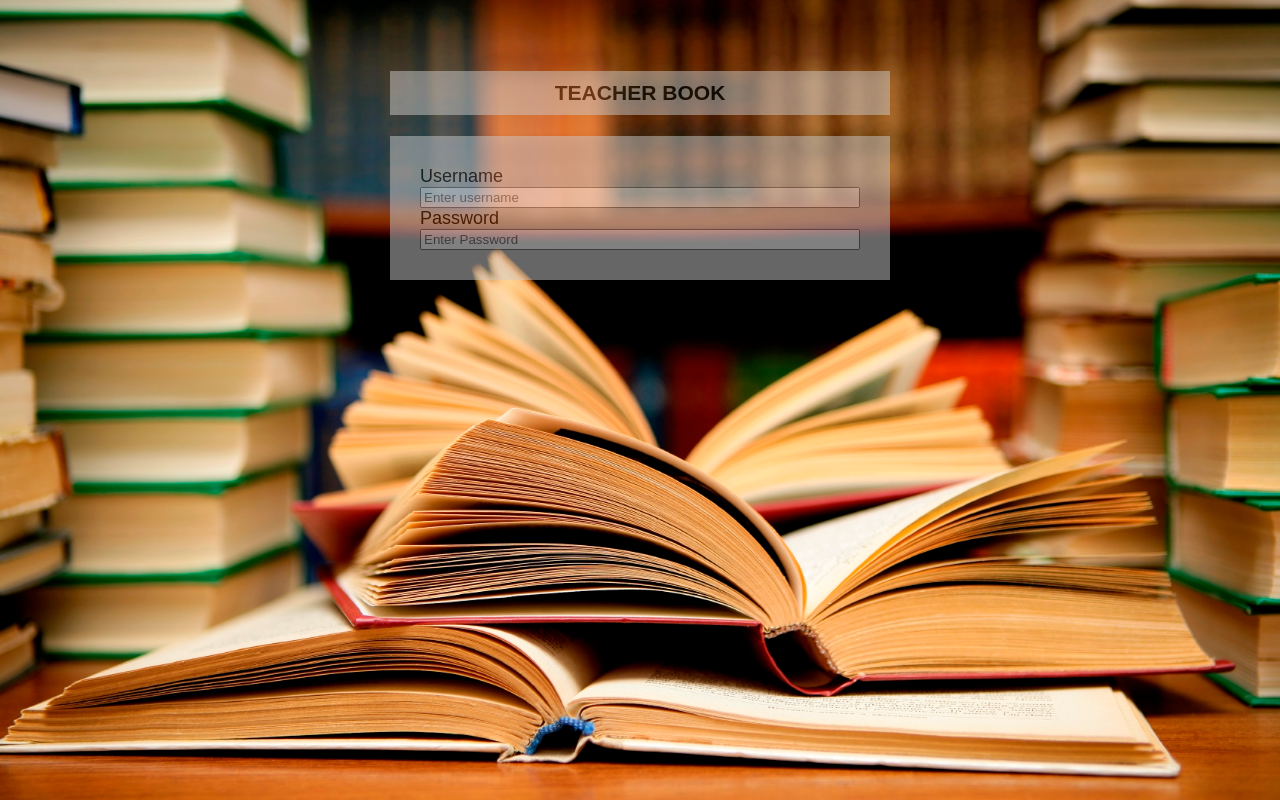
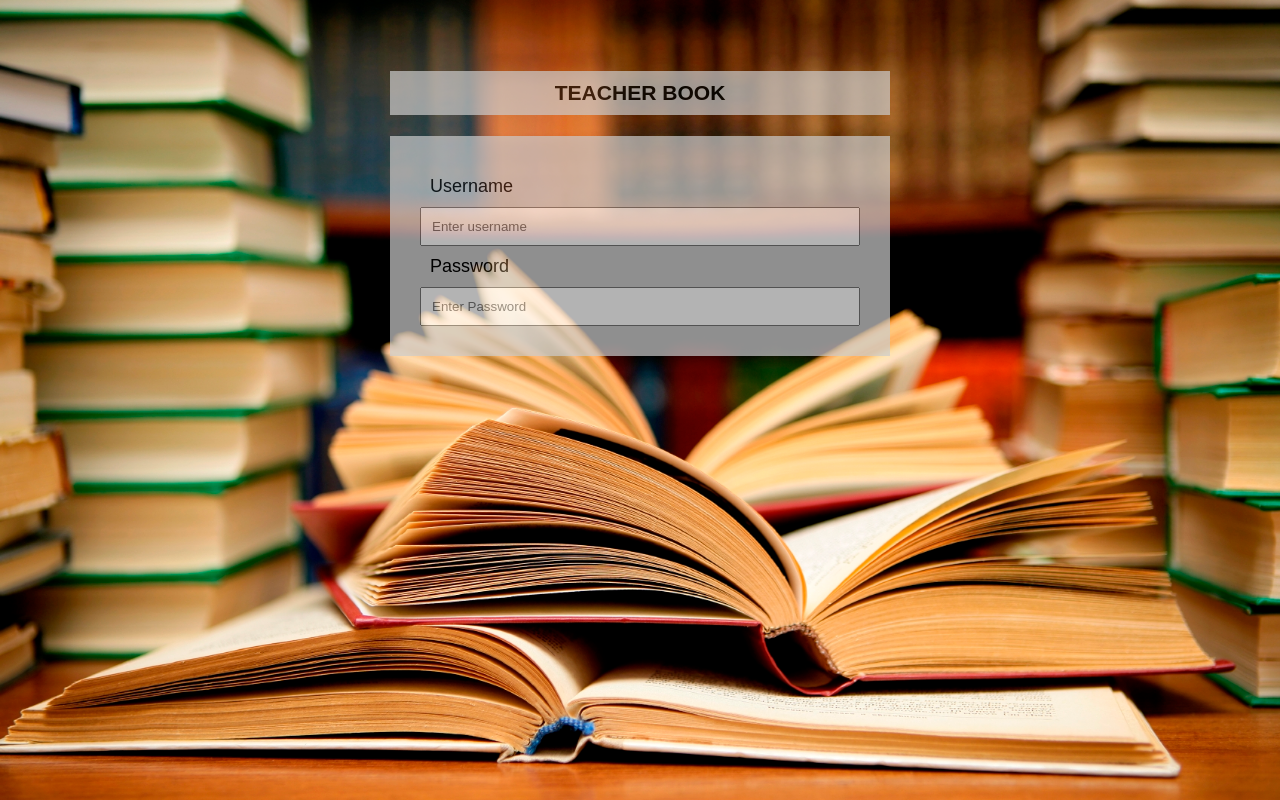
Before and after one commit to olgamitsiuk/Frontend, a plain HTML site: page index.html in a window 1280 px wide. Drawn offline with Linux system fonts and the light colour scheme.

Commit message:
Version03

```diff
--- a/styles.css
+++ b/styles.css
@@ -16,13 +16,20 @@ h3{
 	text-transform: uppercase;
 	padding: 10px 50px;
 	background-color: #ccc;
-	opacity: 50%;
+	opacity: 70%;
 	text-align: center;
 }
 .form{
 	background-color: #ccc;
-	opacity: 50%;
+	opacity: 70%;
 	display: flex;
 	flex-direction: column;
 	padding: 30px;
 }
+label{
+	padding: 10px;
+}
+input[type="text"],
+input[type="password"]{
+	padding: 10px;
+}
```
